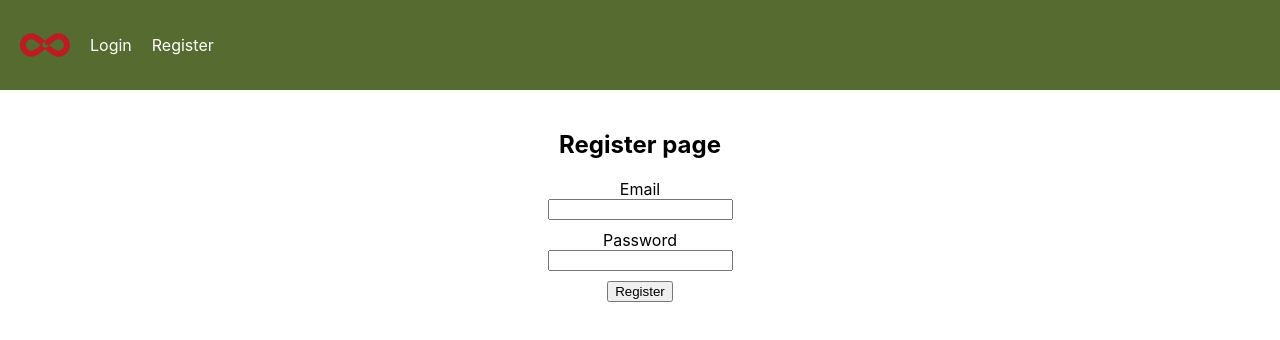
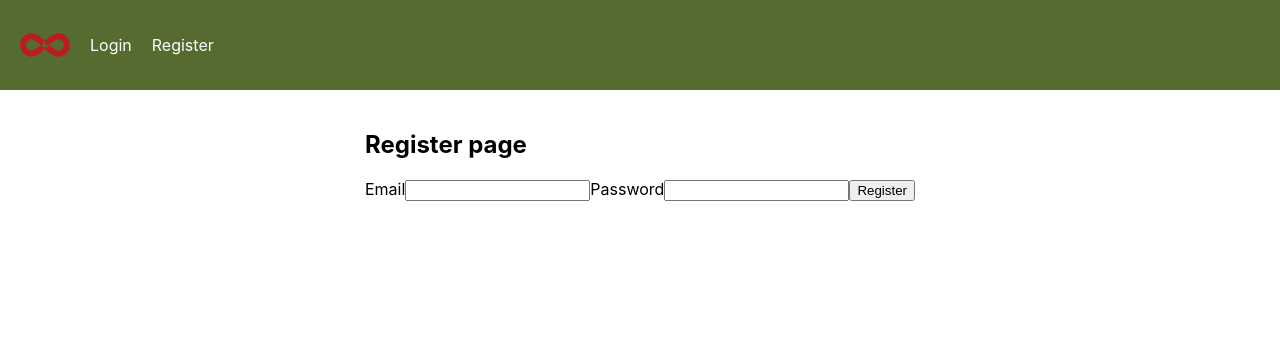
Before and after one commit to hellobarkauskas/2022-09-05-reactjs-atsiskaitymas, a React (Create React App) app: page /register in a window 1280 px wide. Shown: the top 340 px of the page. Built offline with nearby package versions, Linux system fonts and the light colour scheme.

Commit message:
add minor register component style update

```diff
--- a/src/components/RegisterComponent.jsx
+++ b/src/components/RegisterComponent.jsx
@@ -32,12 +32,14 @@ function RegisterForm() {
             <MainLayout />
 
             <form className="register-form">
+                <div className="register-form-style">
                     <h2>Register page</h2>
                     <label for='email'>Email</label>
                     <input type="text" name='email' id="email" value={email} onChange={event => setEmail(event.target.value)} />
                     <label for='password'>Password</label>
                     <input type="text" name='password' id="password" value={password} onChange={event => setPassword(event.target.value)} />
                     <button type="submit" onClick={event => RegisterUser(event)}>Register</button>
+                </div>
             </form>
         </div>
     )
```
Lines whose indentation alone changed are shown as unchanged.
